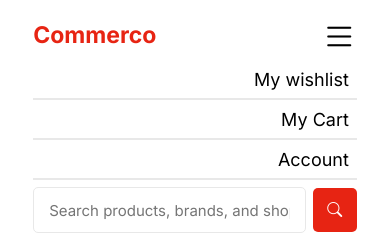
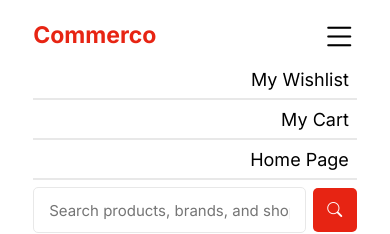
Before and after one commit to McAietherin/E-Commerce, a React (Vite) app: page / in a window 390 px wide. Both pictures are taken after a click on the icon 339 px from the left and 37 px from the top of the page. Shown: the top 234 px of the page. Built offline with nearby package versions, Linux system fonts and the light colour scheme.

Commit message:
11; final commit

```diff
--- a/src/assets/Header.jsx
+++ b/src/assets/Header.jsx
@@ -49,11 +49,11 @@ function Header() {
               <Link to={'/'}><span>Commerco</span></Link>
               <div id='as'>
                 <i className="bi bi-list" id='mobile' onClick={toggleCategories}></i>
-                <Link to={'/wishlist'} style={{ display: showCategories ? 'block' : 'none' }}><p>My wishlist</p></Link>
+                <Link to={'/wishlist'} style={{ display: showCategories ? 'block' : 'none' }}><p>My Wishlist</p></Link>
                 <p className="hr" style={{ display: showCategories ? 'block' : 'none' }}></p>
                 <Link to={'/mycart'} style={{ display: showCategories ? 'block' : 'none' }}><p>My Cart</p></Link>
                 <p className="hr" style={{ display: showCategories ? 'block' : 'none' }}></p>
-                <Link to={'/'} style={{ display: showCategories ? 'block' : 'none' }}><p>Account</p>
+                <Link to={'/'} style={{ display: showCategories ? 'block' : 'none' }}><p>Home Page</p>
                 </Link>
                 <p className="hr" style={{ display: showCategories ? 'block' : 'none' }}></p>
               </div>
```
